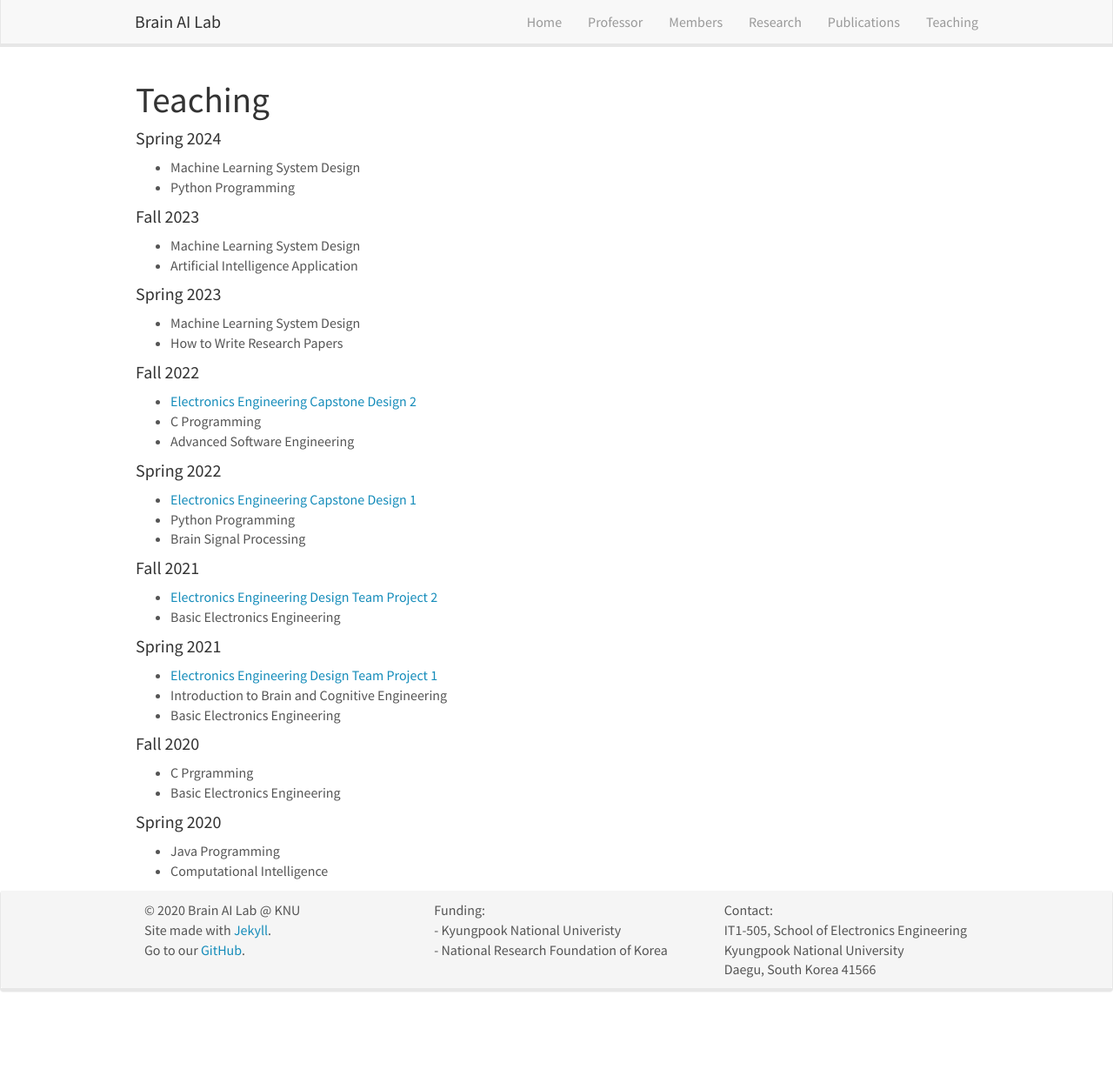
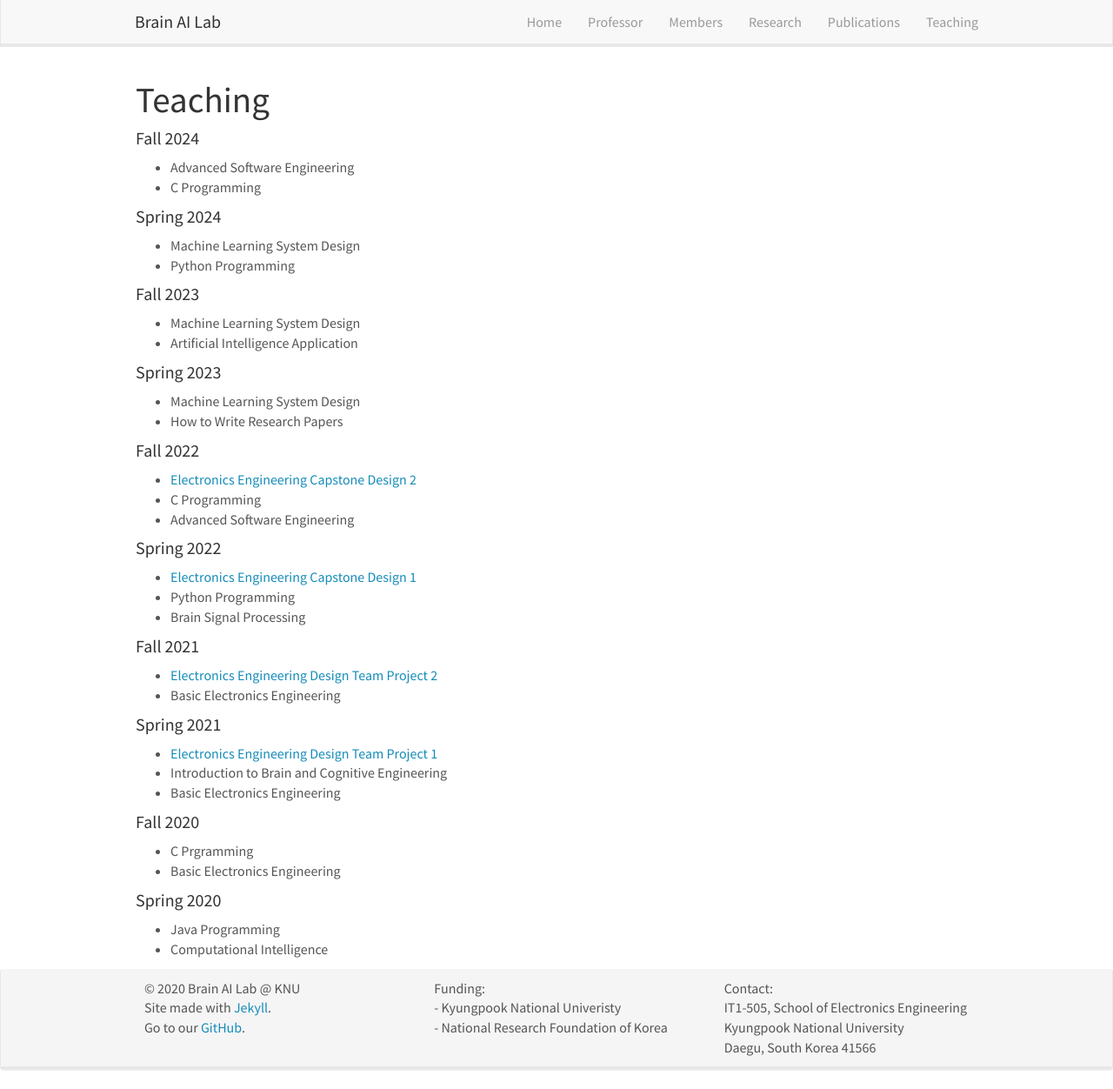
Before and after one commit to KNU-BrainAI/knu-brainai.github.io, a Jekyll site: the page built from _pages/teaching.md, in a window 1280 px wide and 1252 px high. Shown: the whole window at 87% size. Built offline with Jekyll 4.4.1, drawn with Linux system fonts in a browser that asks for light colours; nearby versions of some CDN libraries.

Commit message:
Update teaching.md

```diff
--- a/_pages/teaching.md
+++ b/_pages/teaching.md
@@ -8,6 +8,10 @@ permalink: /teaching/
 
 
 # Teaching
+#### Fall 2024
+- Advanced Software Engineering
+- C Programming
+
 #### Spring 2024
 - Machine Learning System Design
 - Python Programming
```
